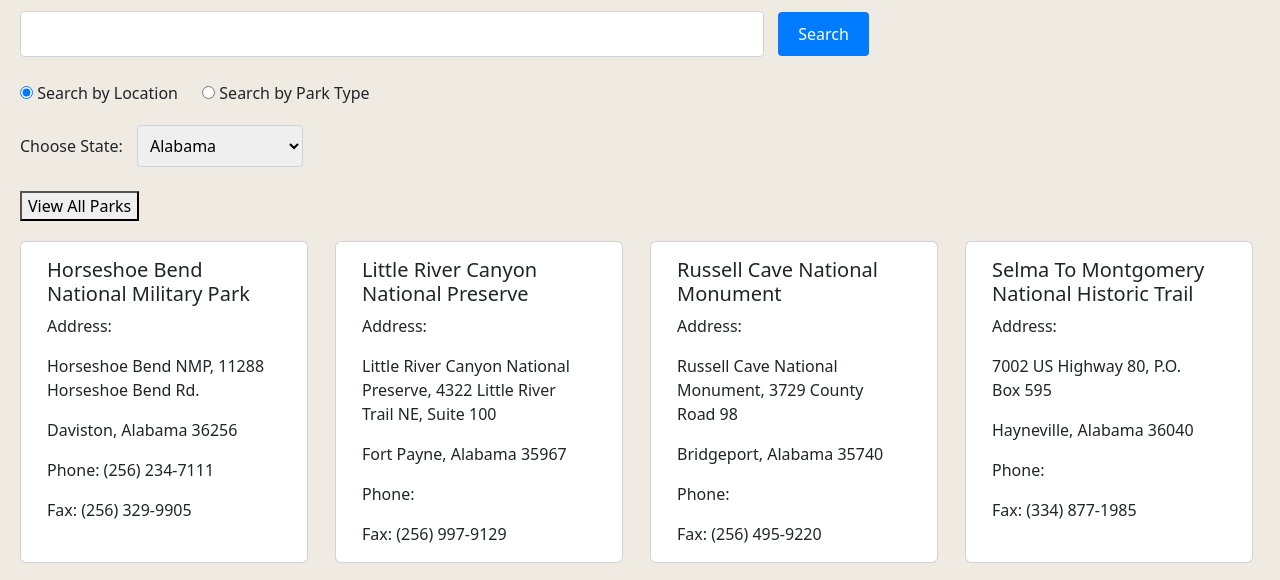
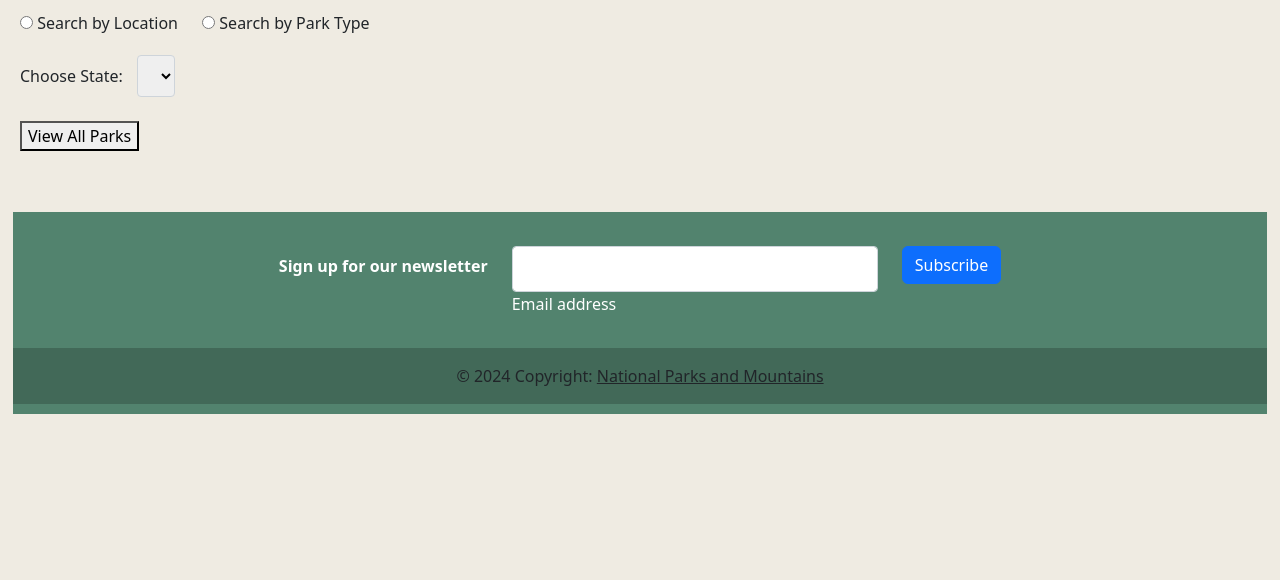
Before and after one commit to GuadalupeArgumedoSaucedo/National_Parks, a plain HTML site: page HTML/national parks.html in a window 1280 px wide. Shown: the part 154-734 px from the top of the page. Drawn offline with nearby package versions, Linux system fonts and the light colour scheme.

Commit message:
removed search bar unchecked radio buttons at start

```diff
--- a/HTML/national parks.html
+++ b/HTML/national parks.html
@@ -36,11 +36,6 @@
     <main>
         <section id="search-section">
             <h2>National Parks</h2>
-
-        <input type="text" name="search" id="input-search">
-        <button type="button" id="input-search-button">Search</button>
-        <br>
-        <br>
 
         <label for="search-by-location" id="search-by-location">
             <input type="radio" id="search-by-location-radio" name="search-type" value="location" checked>
--- a/JavaScript/nationalParks.js
+++ b/JavaScript/nationalParks.js
@@ -1,4 +1,11 @@
 "use strict";
+
+window.onload = function() {
+  var radios = document.querySelectorAll('input[type="radio"]');
+  radios.forEach(function(radio) {
+      radio.checked = false;
+  });
+};
 
 // Import data arrays
 import { locationArray } from "./locationData.js";
@@ -61,7 +68,7 @@ function toggleSearchOptions() {
   if (searchLocationRadio.checked) {
     searchLabel.textContent = "Choose State:";
     populateDropdown(searchInput, locationArray);
-    parkTemplate(inputSearch.value);
+    parkTemplate(searchInput.value);
   } else if (searchTypeRadio.checked) {
     searchLabel.textContent = "Choose Park Type:";
     populateDropdown(searchInput, parkTypesArray);
```
